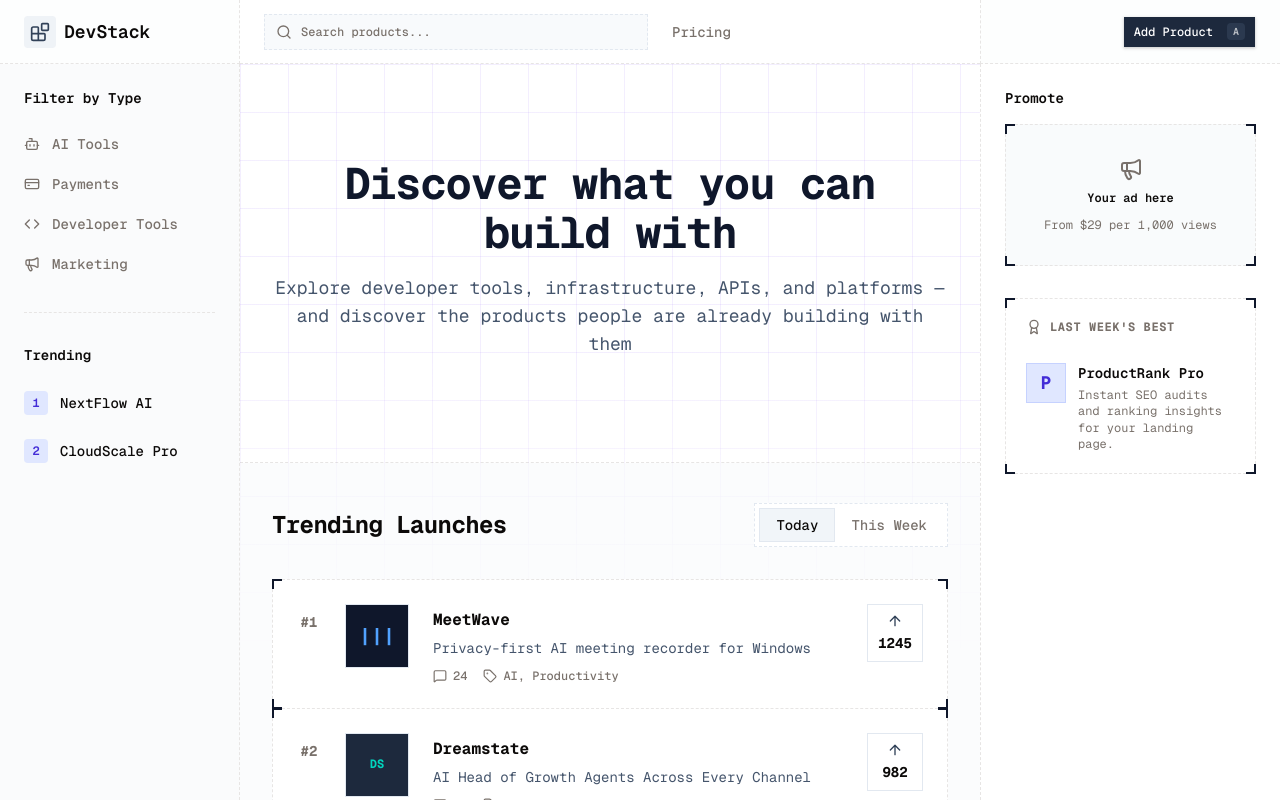
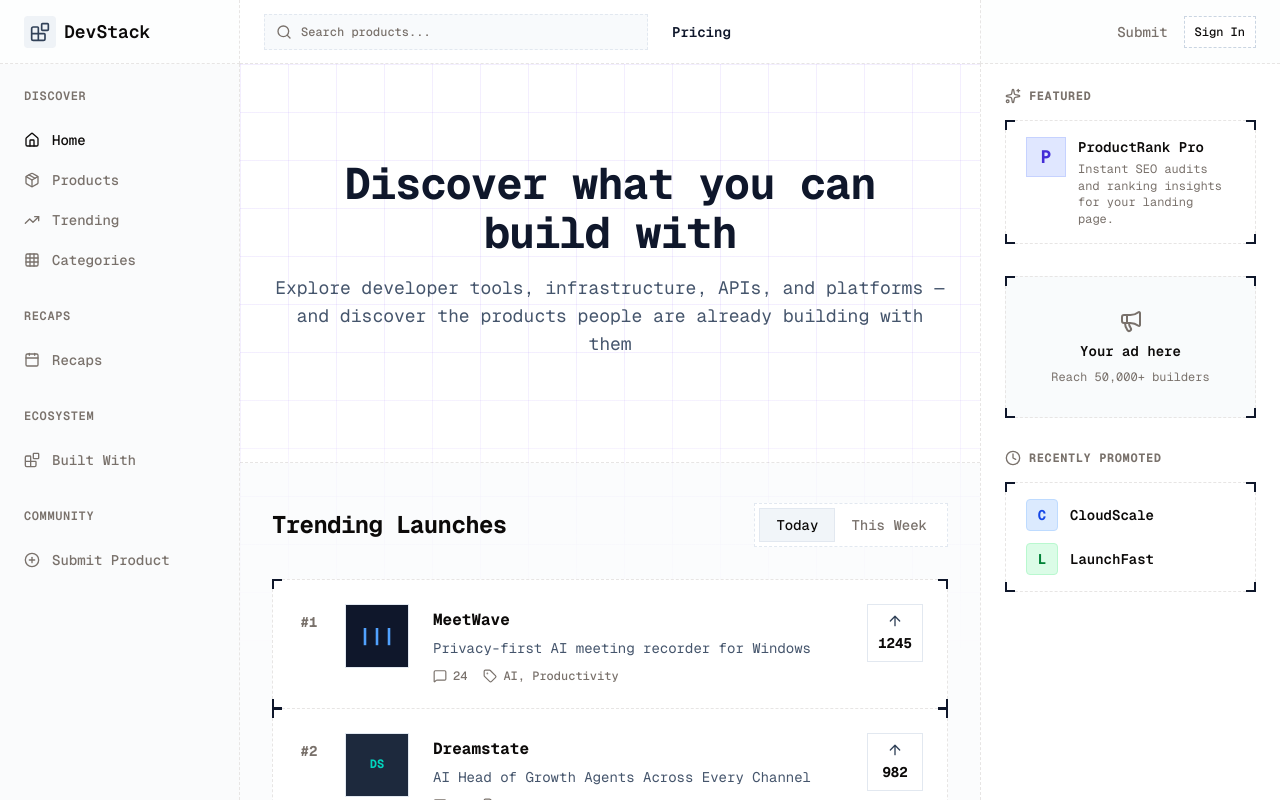
Before and after one commit to SoloDevAbu/DevStacks, a Next.js app: page / in a window 1280 px wide. Built offline with nearby package versions, Linux system fonts and the light colour scheme.

Commit message:
feat: add sidebar

```diff
--- a/components/home/left-sidebar.tsx
+++ b/components/home/left-sidebar.tsx
@@ -1,40 +1,53 @@
-import { Bot, CreditCard, Code, Megaphone } from "lucide-react"
+import { Home, Package, TrendingUp, Grid, Calendar, Blocks, PlusCircle } from "lucide-react"
 
 export function LeftSidebar() {
   return (
     <div className="flex flex-col gap-8 p-6">
-      {/* Filter by Type */}
+      {/* Discover */}
       <div className="flex flex-col gap-3">
-        <h3 className="font-semibold text-sm">Filter by Type</h3>
-        <nav className="flex flex-col gap-2 mt-2 text-sm text-muted-foreground font-medium">
+        <h3 className="font-semibold text-xs tracking-wider uppercase text-muted-foreground">Discover</h3>
+        <nav className="flex flex-col gap-2 mt-2 text-sm font-medium">
           <a href="#" className="flex items-center gap-3 py-1.5 hover:text-foreground">
-            <Bot className="size-4" /> AI Tools
+            <Home className="size-4" /> Home
           </a>
-          <a href="#" className="flex items-center gap-3 py-1.5 hover:text-foreground">
-            <CreditCard className="size-4" /> Payments
+          <a href="#" className="flex items-center gap-3 py-1.5 text-muted-foreground hover:text-foreground">
+            <Package className="size-4" /> Products
           </a>
-          <a href="#" className="flex items-center gap-3 py-1.5 hover:text-foreground">
-            <Code className="size-4" /> Developer Tools
+          <a href="#" className="flex items-center gap-3 py-1.5 text-muted-foreground hover:text-foreground">
+            <TrendingUp className="size-4" /> Trending
           </a>
-          <a href="#" className="flex items-center gap-3 py-1.5 hover:text-foreground">
-            <Megaphone className="size-4" /> Marketing
+          <a href="#" className="flex items-center gap-3 py-1.5 text-muted-foreground hover:text-foreground">
+            <Grid className="size-4" /> Categories
           </a>
         </nav>
       </div>
 
-      <div className="border-t border-dashed border-border" />
+      {/* Recaps */}
+      <div className="flex flex-col gap-3">
+        <h3 className="font-semibold text-xs tracking-wider uppercase text-muted-foreground">Recaps</h3>
+        <nav className="flex flex-col gap-2 mt-2 text-sm font-medium text-muted-foreground">
+          <a href="#" className="flex items-center gap-3 py-1.5 hover:text-foreground">
+            <Calendar className="size-4" /> Recaps
+          </a>
+        </nav>
+      </div>
 
-      {/* Trending */}
+      {/* Ecosystem */}
       <div className="flex flex-col gap-3">
-        <h3 className="font-semibold text-sm">Trending</h3>
-        <nav className="flex flex-col gap-3 mt-2 text-sm font-medium">
-          <a href="#" className="flex items-center gap-3 py-1.5">
-            <span className="flex size-6 items-center justify-center rounded bg-indigo-100 text-xs font-semibold text-indigo-700">1</span>
-            NextFlow AI
+        <h3 className="font-semibold text-xs tracking-wider uppercase text-muted-foreground">Ecosystem</h3>
+        <nav className="flex flex-col gap-2 mt-2 text-sm font-medium text-muted-foreground">
+          <a href="#" className="flex items-center gap-3 py-1.5 hover:text-foreground">
+            <Blocks className="size-4" /> Built With
           </a>
-          <a href="#" className="flex items-center gap-3 py-1.5">
-            <span className="flex size-6 items-center justify-center rounded bg-indigo-100 text-xs font-semibold text-indigo-700">2</span>
-            CloudScale Pro
+        </nav>
+      </div>
+
+      {/* Community */}
+      <div className="flex flex-col gap-3">
+        <h3 className="font-semibold text-xs tracking-wider uppercase text-muted-foreground">Community</h3>
+        <nav className="flex flex-col gap-2 mt-2 text-sm font-medium text-muted-foreground">
+          <a href="#" className="flex items-center gap-3 py-1.5 hover:text-foreground">
+            <PlusCircle className="size-4" /> Submit Product
           </a>
         </nav>
       </div>
--- a/components/home/right-sidebar.tsx
+++ b/components/home/right-sidebar.tsx
@@ -1,26 +1,17 @@
 import { Card, CardContent } from "@/components/ui/card"
-import { Megaphone, Award } from "lucide-react"
+import { Megaphone, Sparkles, Clock } from "lucide-react"
 
 export function RightSidebar() {
   return (
     <div className="flex flex-col gap-8 p-6">
+
+      {/* Featured / Promoted */}
       <div className="flex flex-col gap-4">
-        <h3 className="font-semibold text-sm">Promote</h3>
-        <Card className="bg-slate-50/80 p-8 text-center flex flex-col items-center justify-center gap-2">
-          <Megaphone className="size-6 text-muted-foreground" />
-          <div className="font-semibold">Your ad here</div>
-          <div className="text-xs text-muted-foreground">From $29 per 1,000 views</div>
-        </Card>
-      </div>
-
-      <div className="flex flex-col gap-4">
+        <div className="flex items-center gap-2 text-xs font-bold uppercase tracking-wider text-muted-foreground">
+          <Sparkles className="size-4" /> Featured
+        </div>
         <Card className="p-0 border-dashed">
-          <div className="pb-3 pt-5 px-5">
-            <div className="flex items-center gap-2 text-xs font-bold uppercase tracking-wider text-muted-foreground">
-              <Award className="size-4" /> LAST WEEK'S BEST
-            </div>
-          </div>
-          <CardContent className="px-5 pb-5 flex items-start gap-3">
+          <CardContent className="px-5 py-4 flex items-start gap-3">
              <div className="flex size-10 items-center justify-center bg-indigo-100 text-lg font-bold text-indigo-700 shrink-0 border border-indigo-200">
               P
             </div>
@@ -31,6 +22,42 @@ export function RightSidebar() {
           </CardContent>
         </Card>
       </div>
+
+      {/* Ads */}
+      <div className="flex flex-col gap-4">
+        <Card className="bg-slate-50/80 p-8 text-center flex flex-col items-center justify-center gap-2">
+          <Megaphone className="size-6 text-muted-foreground" />
+          <div className="font-semibold text-sm">Your ad here</div>
+          <div className="text-xs text-muted-foreground">Reach 50,000+ builders</div>
+        </Card>
+      </div>
+
+      {/* Recently Promoted */}
+      <div className="flex flex-col gap-4">
+        <div className="flex items-center gap-2 text-xs font-bold uppercase tracking-wider text-muted-foreground">
+          <Clock className="size-4" /> Recently Promoted
+        </div>
+        <Card className="p-0 border-dashed">
+          <CardContent className="px-5 py-4 flex flex-col gap-3">
+             <div className="flex items-center gap-3">
+                 <div className="flex size-8 items-center justify-center bg-blue-100 text-sm font-bold text-blue-700 shrink-0 border border-blue-200 rounded">
+                  C
+                </div>
+                <div className="flex flex-col">
+                  <div className="font-semibold text-sm">CloudScale</div>
+                </div>
+             </div>
+             <div className="flex items-center gap-3">
+                 <div className="flex size-8 items-center justify-center bg-green-100 text-sm font-bold text-green-700 shrink-0 border border-green-200 rounded">
+                  L
+                </div>
+                <div className="flex flex-col">
+                  <div className="font-semibold text-sm">LaunchFast</div>
+                </div>
+             </div>
+          </CardContent>
+        </Card>
+      </div>
     </div>
   )
 }
--- a/components/layout/header-actions.tsx
+++ b/components/layout/header-actions.tsx
@@ -1,10 +1,14 @@
 import { Button } from "@/components/ui/button"
+import Link from "next/link"
 
 export function HeaderActions() {
   return (
     <div className="flex items-center gap-4">
-      <Button className="rounded-md bg-slate-800 hover:bg-slate-700 text-white shadow-sm">
-        Add Product <span className="ml-2 rounded bg-slate-700 px-1.5 py-0.5 text-[10px] font-semibold opacity-70">A</span>
+      <Link href="/submit" className="text-sm font-medium hover:text-slate-900 text-muted-foreground">
+        Submit
+      </Link>
+      <Button variant="outline" className="rounded-md border-dashed border-slate-300">
+        Sign In
       </Button>
     </div>
   )
--- a/components/layout/header-nav.tsx
+++ b/components/layout/header-nav.tsx
@@ -12,7 +12,7 @@ export function HeaderNav() {
           placeholder="Search products..."
         />
       </div>
-      <Link href="/pricing" className="hover:text-foreground shrink-0">
+      <Link href="/pricing" className="hover:text-foreground shrink-0 text-slate-900 font-semibold">
         Pricing
       </Link>
     </nav>
```
